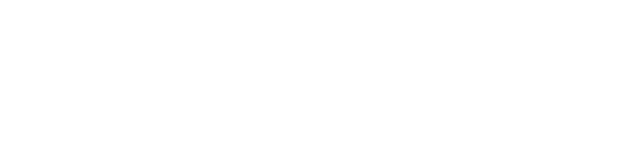
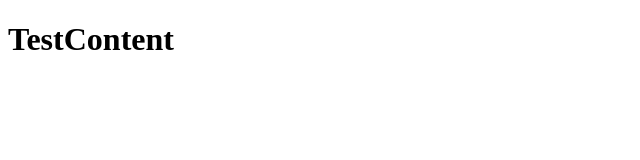
Before and after one commit to EliteWilson/Profilio, a plain HTML site: page ProfolioWeb/index.html in a window 1280 px wide. Shown: the whole page, without its empty margins (0-640 px from the left). Drawn offline with Linux system fonts and the light colour scheme.

Commit message:
addtestword

```diff
--- a/ProfolioWeb/index.html
+++ b/ProfolioWeb/index.html
@@ -6,6 +6,7 @@
     <meta name="viewport" content="width=device-width, initial-scale=1.0">
     <title>Wilson"sProfilio</title>
 </head>
+<h1>TestContent</h1>
 
 <body>
 
```
